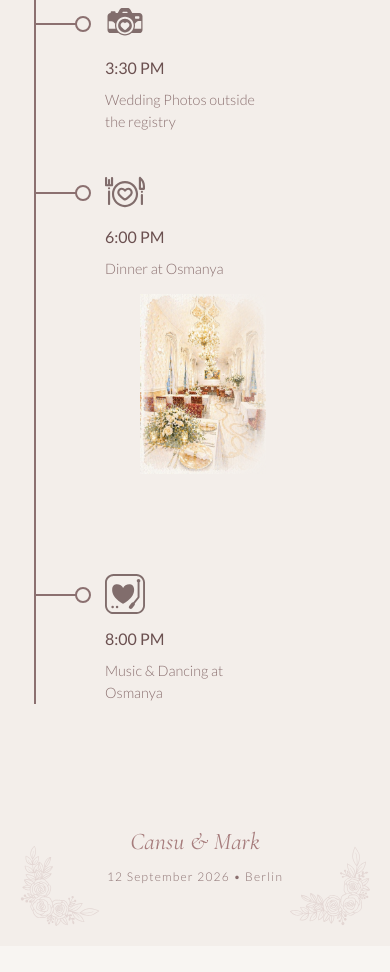
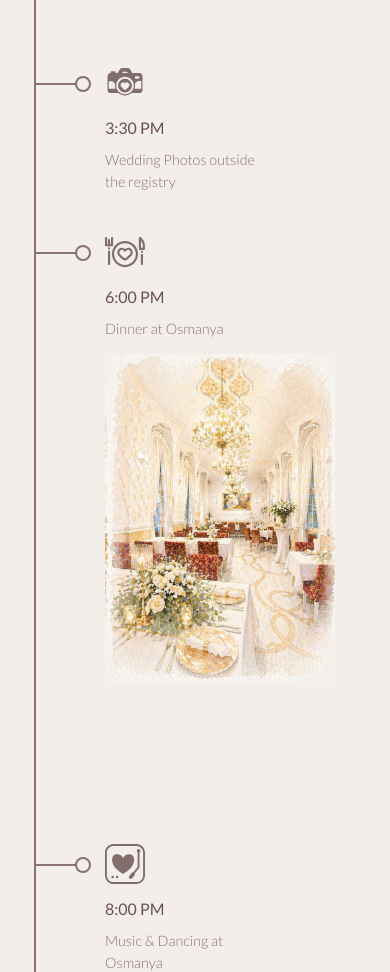
Before and after one commit to mhayward-dev/MyWeddingWebsite, a plain HTML site: page src/public/index.html in a window 390 px wide. Shown: the part 1585-2557 px from the top of the page. Before the commit the page ends 2531 px from the top, so only its background shows below. Drawn offline with nearby package versions, Linux system fonts and the light colour scheme.

Commit message:
Lower timeline breakpoint from 900px to 768px

```diff
--- a/src/public/css/styles.css
+++ b/src/public/css/styles.css
@@ -560,7 +560,7 @@ body {
 .event-illustration--vertical img {
     object-fit: contain;
     height: auto;
-    max-height: 280px;
+    max-height: none;
     -webkit-mask-image: radial-gradient(ellipse 85% 95% at center, black 60%, transparent 100%);
     mask-image: radial-gradient(ellipse 85% 95% at center, black 60%, transparent 100%);
 }
@@ -610,7 +610,7 @@ body {
 }
 
 /* Timeline responsive adjustments */
-@media (max-width: 900px) {
+@media (max-width: 768px) {
     .timeline-container {
         padding: 0 20px;
     }
@@ -670,7 +670,7 @@ body {
 
     .event-illustration--vertical {
         height: auto;
-        max-height: 350px;
+        max-height: none;
         width: calc(100% - 20px);
         display: flex;
         justify-content: flex-start;
@@ -678,12 +678,10 @@ body {
 
     .event-illustration--vertical img {
         height: auto;
-        max-height: 320px;
-        width: auto;
-        max-width: 100%;
+        max-height: none;
+        width: 100%;
+        max-width: 320px;
         margin-left: 0;
-        -webkit-mask-image: radial-gradient(ellipse 100% 95% at left center, black 60%, transparent 100%);
-        mask-image: radial-gradient(ellipse 100% 95% at left center, black 60%, transparent 100%);
     }
 
     .timeline-event:has(.event-illustration) {
@@ -713,16 +711,23 @@ body {
     }
 
     .event-illustration {
-        height: 180px;
+        height: 240px;
         margin-left: 20px;
     }
 
     .event-illustration--vertical {
-        max-height: 300px;
+        max-height: none;
+        width: calc(100% - 20px);
+        display: block;
     }
 
     .event-illustration--vertical img {
-        max-height: 280px;
+        height: auto;
+        max-height: none;
+        width: 320px;
+        max-width: calc(100% - 20px);
+        object-fit: contain;
+        margin-left: 0;
     }
 
     .event-icon {
@@ -732,6 +737,10 @@ body {
 
     .timeline-event {
         margin-bottom: 40px;
+    }
+
+    .timeline-event:has(.event-illustration--vertical) {
+        margin-bottom: 250px;
     }
 }
 
```
